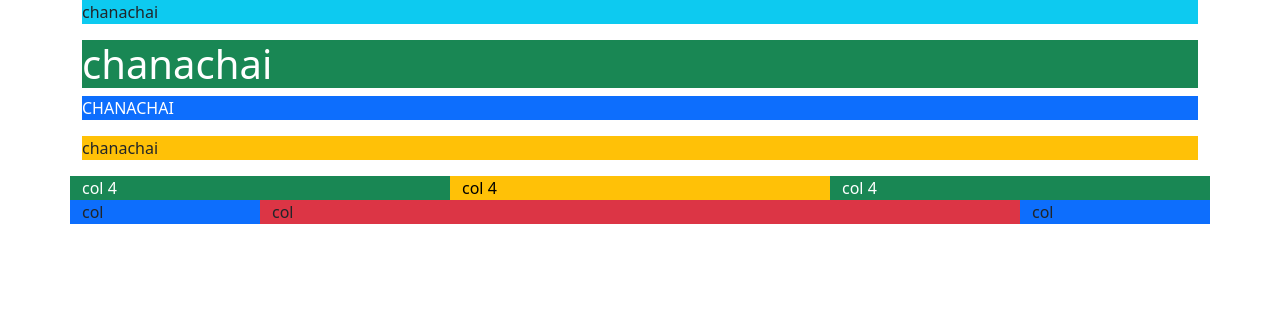
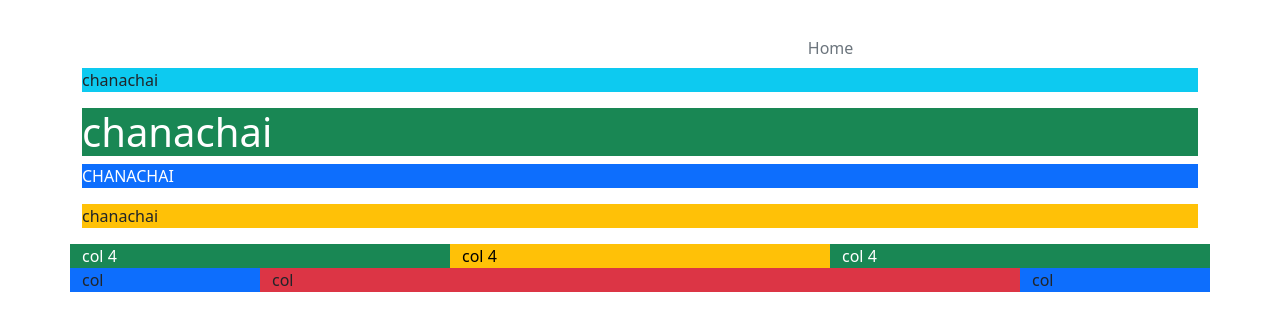
Before and after one commit to nning1601/firsweek, a plain HTML site: page index.html in a window 1280 px wide. Drawn offline with nearby package versions, Linux system fonts and the light colour scheme.

Commit message:
แก้

```diff
--- a/index.html
+++ b/index.html
@@ -9,7 +9,44 @@
   </head>
   <body>
     <!--ส่วนHedder-->
-    <header></header>
+    <header><div class="d-flex flex-wrap align-items-center justify-content-center justify-content-lg-start">
+      <a href="/" class="d-flex align-items-center my-2 my-lg-0 me-lg-auto text-white text-decoration-none">
+        <svg class="bi me-2" width="40" height="32" role="img" aria-label="Bootstrap"><use xlink:href="#bootstrap"></use></svg>
+      </a>
+
+      <ul class="nav col-12 col-lg-auto my-2 justify-content-center my-md-0 text-small">
+        <li>
+          <a href="#" class="nav-link text-secondary">
+            <svg class="bi d-block mx-auto mb-1" width="24" height="24"><use xlink:href="#home"></use></svg>
+            Home
+          </a>
+        </li>
+        <li>
+          <a href="#" class="nav-link text-white">
+            <svg class="bi d-block mx-auto mb-1" width="24" height="24"><use xlink:href="#speedometer2"></use></svg>
+            Dashboard
+          </a>
+        </li>
+        <li>
+          <a href="#" class="nav-link text-white">
+            <svg class="bi d-block mx-auto mb-1" width="24" height="24"><use xlink:href="#table"></use></svg>
+            Orders
+          </a>
+        </li>
+        <li>
+          <a href="#" class="nav-link text-white">
+            <svg class="bi d-block mx-auto mb-1" width="24" height="24"><use xlink:href="#grid"></use></svg>
+            Products
+          </a>
+        </li>
+        <li>
+          <a href="#" class="nav-link text-white">
+            <svg class="bi d-block mx-auto mb-1" width="24" height="24"><use xlink:href="#people-circle"></use></svg>
+            Customers
+          </a>
+        </li>
+      </ul>
+    </div></header>
 
     <!--ปิดส่วนHedder-->
 
```
